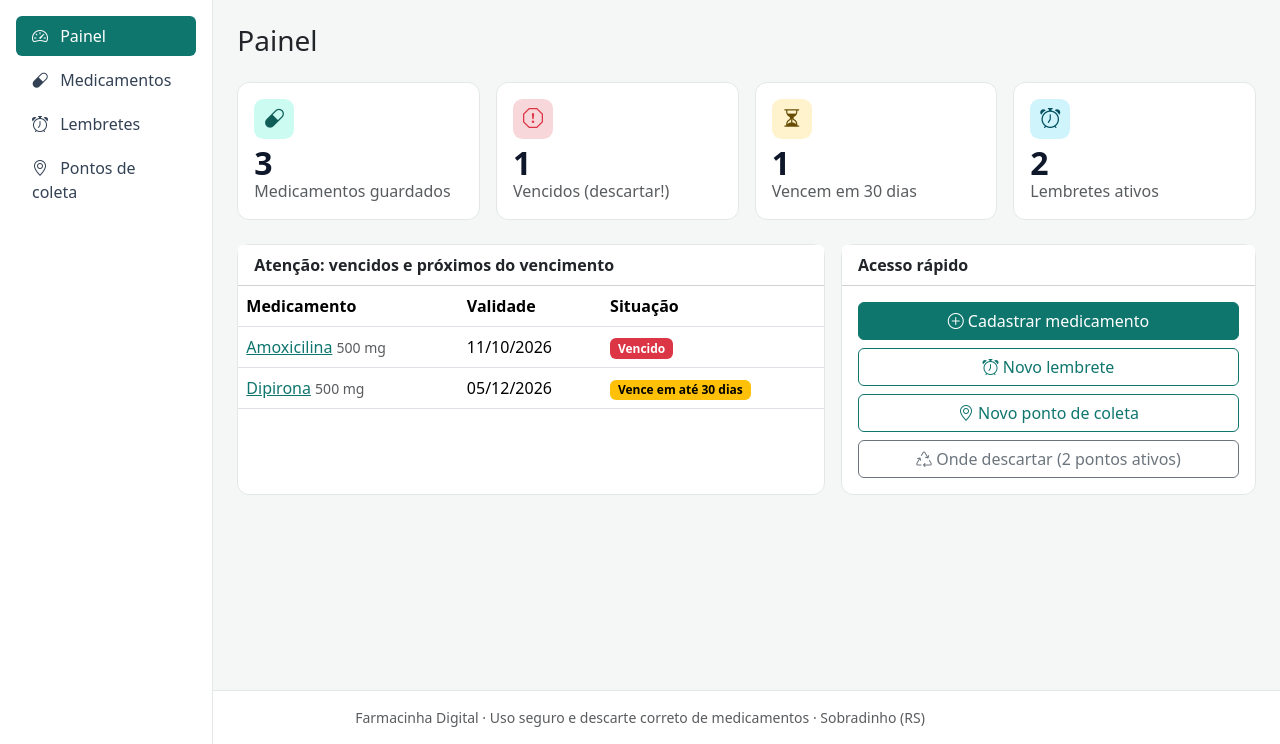
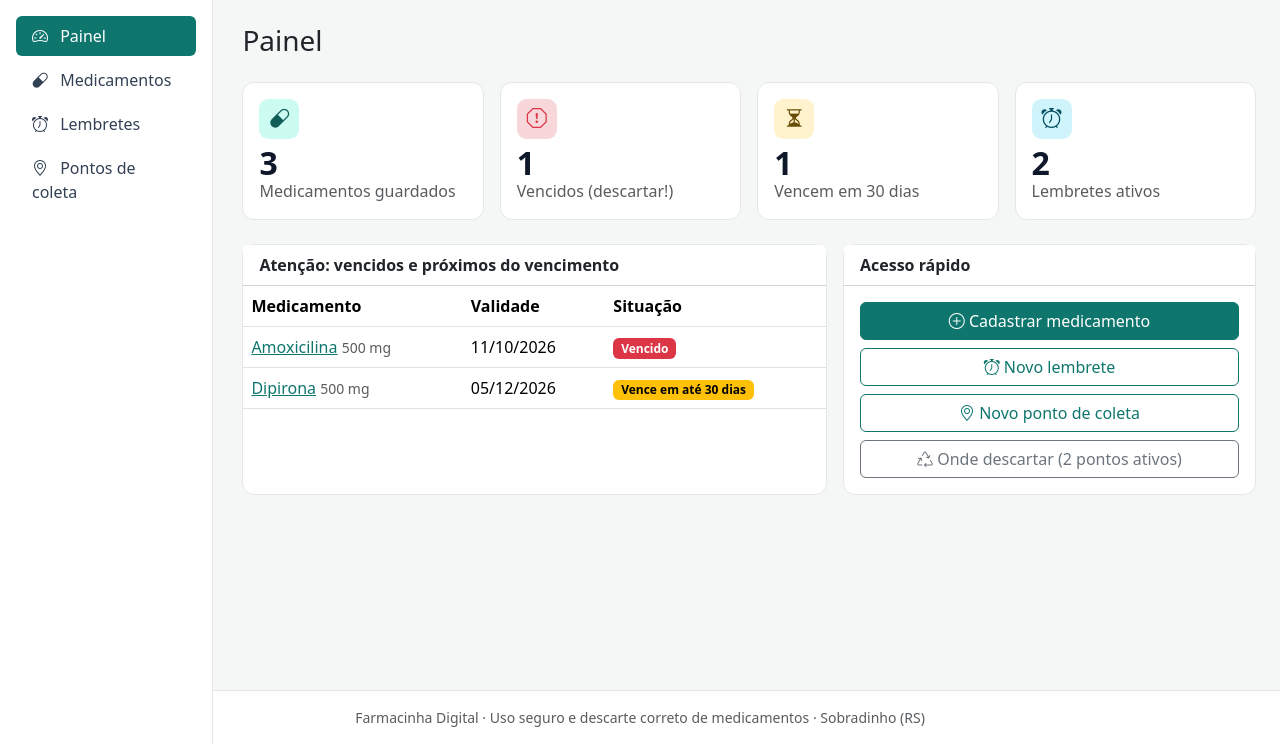
Before and after one commit to douglasarnt/farmacinha-digital, a Node server app: page / in a window 1280 px wide. Shown: the part 56-800 px from the top of the page. Run offline with Node 20, Linux system fonts and the light colour scheme; data comes from the database, SQL or seed files in the repository; some libraries are stand-ins or nearby versions.

Commit message:
Modify CSS for container padding and main width
Adjusted layout properties for better responsiveness.

```diff
--- a/public/css/style.css
+++ b/public/css/style.css
@@ -25,10 +25,15 @@ a { color: var(--brand); }
     overflow-y: auto;
     z-index: 1000;
   }
+   body > .container-fluid {
+    padding-left: 18% !important;
+  }
   main.conteudo {
-    margin-left: 16.666667% !important;
-    width: 83.333333% !important;
+    width: 100% !important;
+    max-width: 100% !important;
+    margin-left: 0 !important;
   }
+
 }
 .nav-pills .nav-link { color: #334155; }
 .nav-pills .nav-link.active { background: var(--brand); color: #fff; }
```
